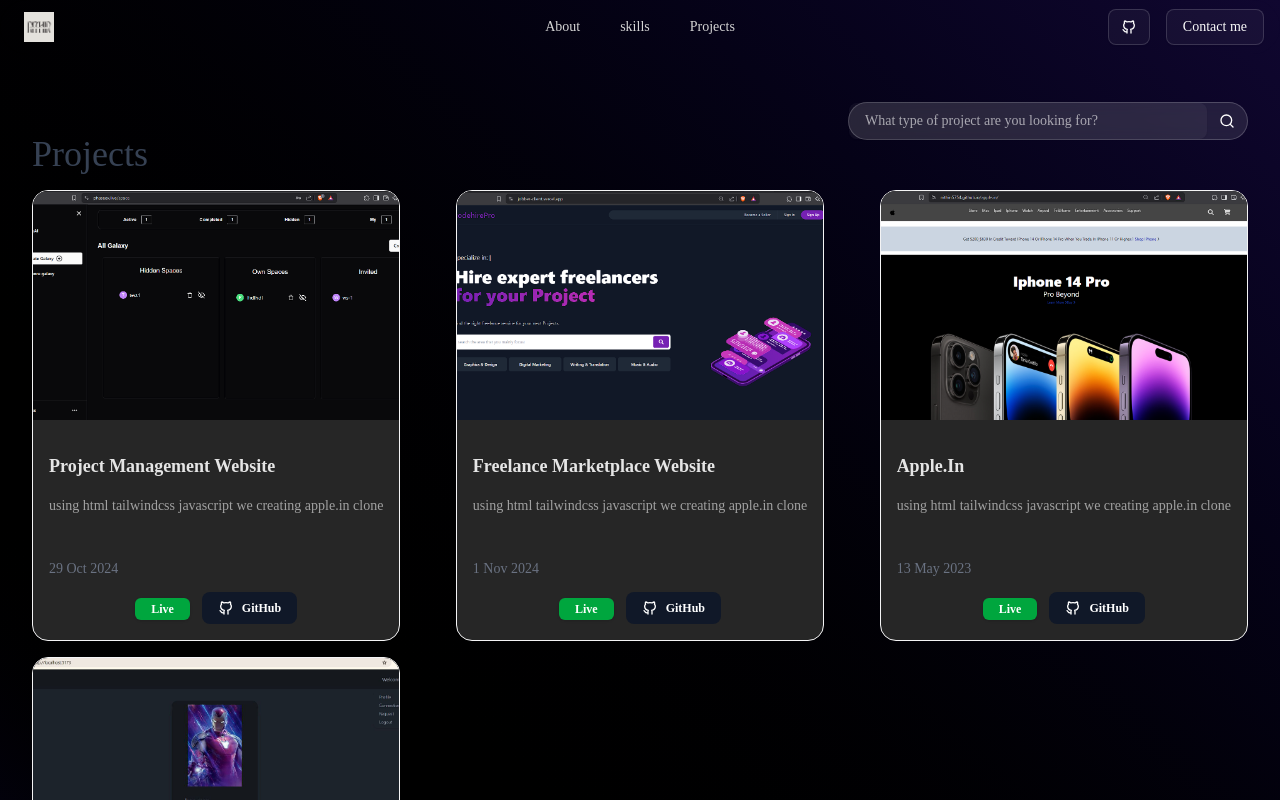
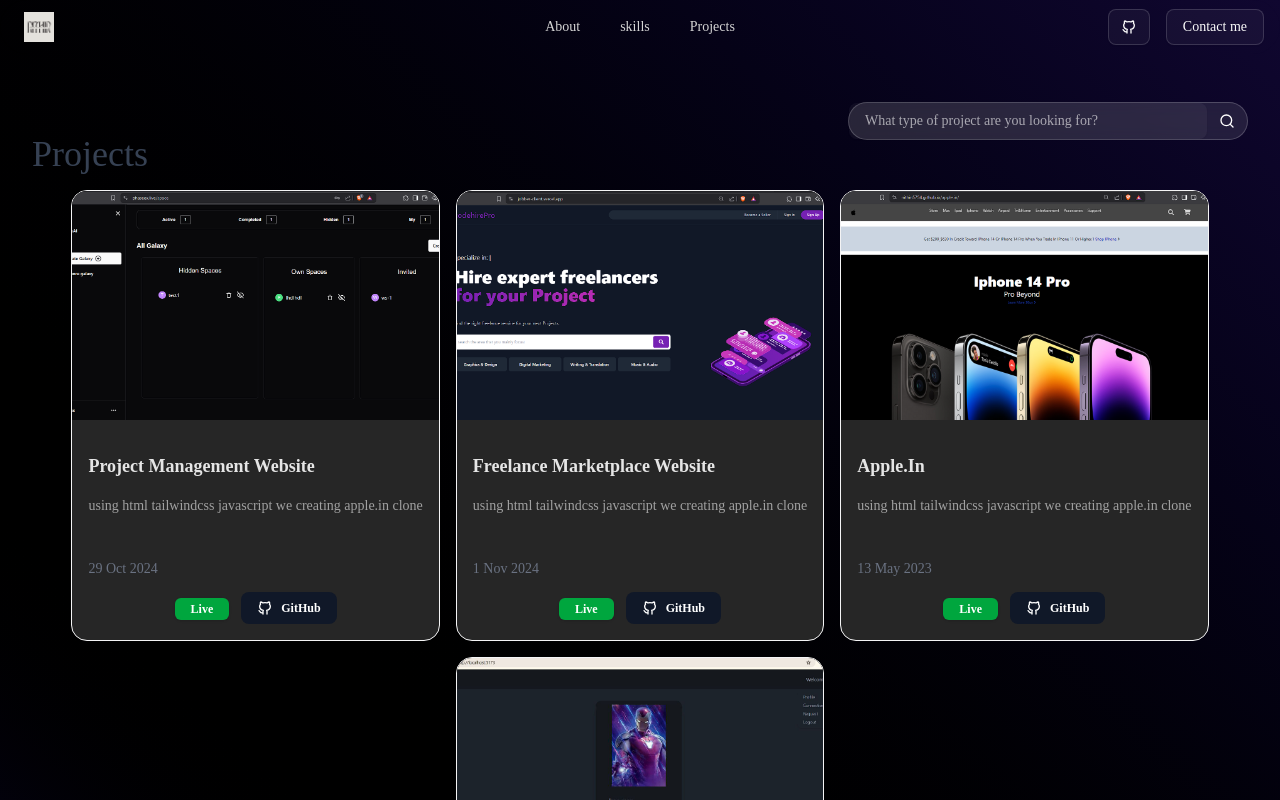
Before and after one commit to nithin5754/personal-website, a Next.js app: page /projects in a window 1280 px wide. Shown: the top 800 px of the page. Built offline with nearby package versions, Linux system fonts and the light colour scheme.

Commit message:
update -1

```diff
--- a/src/app/projects/page.tsx
+++ b/src/app/projects/page.tsx
@@ -27,7 +27,7 @@
           </div>
         </div>
 
-        <section className=" flex flex-wrap justify-between  m-auto gap-4 h-fit w-full">
+        <section className=" flex flex-wrap justify-center mx-auto gap-4 h-fit w-full">
           {projects &&
             projects.map((project: ProjectsType) => (
               <Fragment key={project.id}>
```
